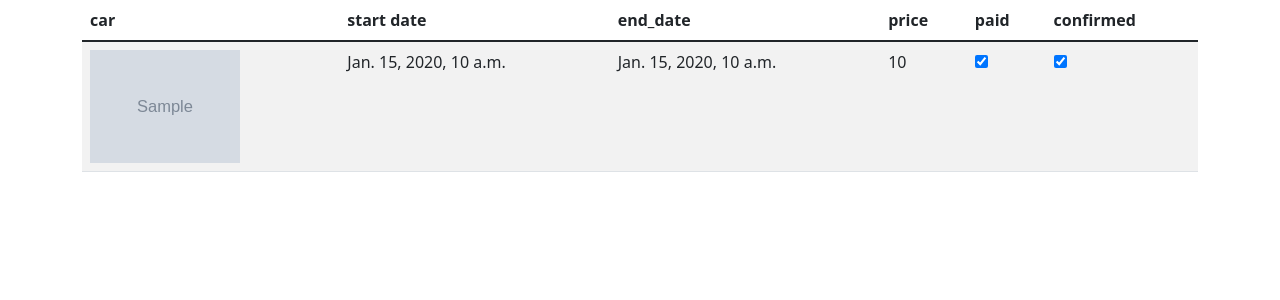
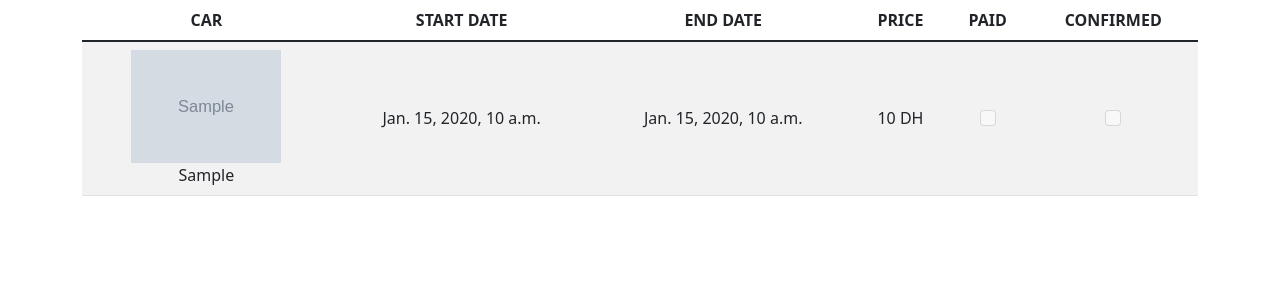
Before and after one commit to MOtAkAli/JDM, a Django app: template home/templates/home/my_rents.html in a window 1280 px wide. Shown: the part 62-362 px from the top of the page. Run offline with Django 4.2, Linux system fonts and the light colour scheme; the template is opened without the code that fills it: most values are stand-ins (such as "Sample title", 1, 10 or a date in 2020); grey boxes marked "Sample" are stand-in pictures; some libraries are stand-ins or nearby versions.

Commit message:
my rents styling

```diff
--- a/home/templates/home/my_rents.html
+++ b/home/templates/home/my_rents.html
@@ -1,58 +1,49 @@
-{% extends 'base/base.html' %} {% load static %}
+{% extends 'base/base.html' %}
+{% load static %}
+{% block title %}
+    My Rent
+{% endblock %}
 {% block css %}
     <script src="//cdn.jsdelivr.net/npm/sweetalert2@11"></script>
     <style>
-        td{
-
+        td {
         }
     </style>
-
-
 {% endblock css %}
 {% block content %}
     <div class="container">
         {% csrf_token %}
-        <table class="table table-striped table-hover" >
-            <thead>
-            <th>
-                car
-            </th>
-            <th>
-                start date
-            </th>
-            <th>
-                end_date
-            </th>
-            <th>
-                price
-            </th>
-            <th>
-                paid
-            </th>
-            <th>
-                confirmed
-            </th>
+        <table class="table table-striped table-hover text-center">
+            <thead class="text-uppercase">
+                <th>car</th>
+                <th>start date</th>
+                <th>end date</th>
+                <th>price</th>
+                <th>paid</th>
+                <th>confirmed</th>
             </thead>
             <tbody>
             {% for Reservation in object_list %}
                 <tr>
-                    <td>
+                    <td class="align-middle">
                         <img src="{{ Reservation.car.picture.url }}" style="width: 150px">
+                        <br>
+                        {{ Reservation.car.car_model }}
                     </td>
-                    <td>
+                    <td class="align-middle">
                         {{ Reservation.start_date }}
                     </td>
-                    <td>
+                    <td class="align-middle">
                         {{ Reservation.end_date }}
                     </td>
-                    <td>
-                        {{ Reservation.price }}
+                    <td class="align-middle">
+                        {{ Reservation.price }} DH
                     </td>
-                    <td>
-                        <input type="checkbox" value="" checked {% if Reservation.paid == False  %} disabled  {% endif %}>
+                    <td class="align-middle">
+                        <input type="checkbox" class="form-check-input" disabled {% if Reservation.paid %} checked {% endif %}>
                     </td>
-                    <td>
-                        <input type="checkbox" value="" checked {% if Reservation.confirmed == False  %} disabled  {% endif %}>
+                    <td class="align-middle">
+                        <input type="checkbox" class="form-check-input" disabled {% if Reservation.confirmed %} checked {% endif %}>
                     </td>
                 </tr>
             {% endfor %}
```
